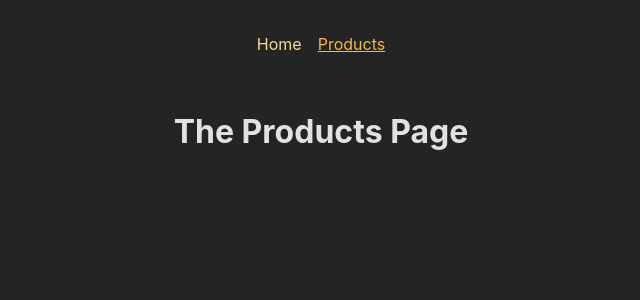
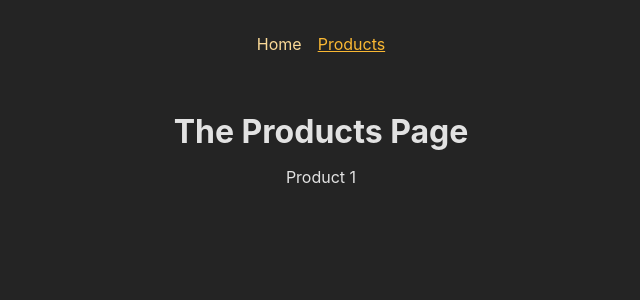
Before and after one commit to kizuyoko/Learning, a React (Create React App) app in the folder routing/: page /products in a window 1280 px wide. Shown: the top 300 px of the page, without its empty margins (319-959 px from the left). Built offline with nearby package versions, Linux system fonts and the light colour scheme.

Commit message:
452. Defining & Using Dynamic Routes

```diff
--- a/routing/src/App.js
+++ b/routing/src/App.js
@@ -7,6 +7,7 @@
 import ProductsPage from './pages/Products';
 import RootLayout from './pages/Root';
 import ErrorPage from './pages/Error';
+import ProductsDetailPage from './pages/ProductDetail'
 
 // Older version. You need to import createRoutesFromElements and Route from 'react-router-dom'
 // const routeDifinitions = createRoutesFromElements(
@@ -24,7 +25,9 @@
     errorElement: <ErrorPage />,
     children: [
       { path: '/', element: <HomePage />},
-      { path: '/products', element: <ProductsPage />}
+      { path: '/products', element: <ProductsPage />},
+      //Semicolon is to show dynamic
+      { path: '/products/:productId', element: <ProductsDetailPage />}
     ]
   },
 ]);
--- /dev/null
+++ b/routing/src/pages/ProductDetail.js
@@ -0,0 +1,14 @@
+import { useParams } from 'react-router-dom';
+
+function ProductDetailPage() {
+  const params = useParams();
+
+  return (
+    <>
+      <h1>Product Details</h1>
+      <p>{params.productId}</p>
+    </>
+  );
+}
+
+export default ProductDetailPage;
--- a/routing/src/pages/Products.js
+++ b/routing/src/pages/Products.js
@@ -2,6 +2,9 @@
   return (
   <>
     <h1>The Products Page</h1>
+    <ul>
+      <li>Product 1</li>
+    </ul>
   </>
   );
 }
```
